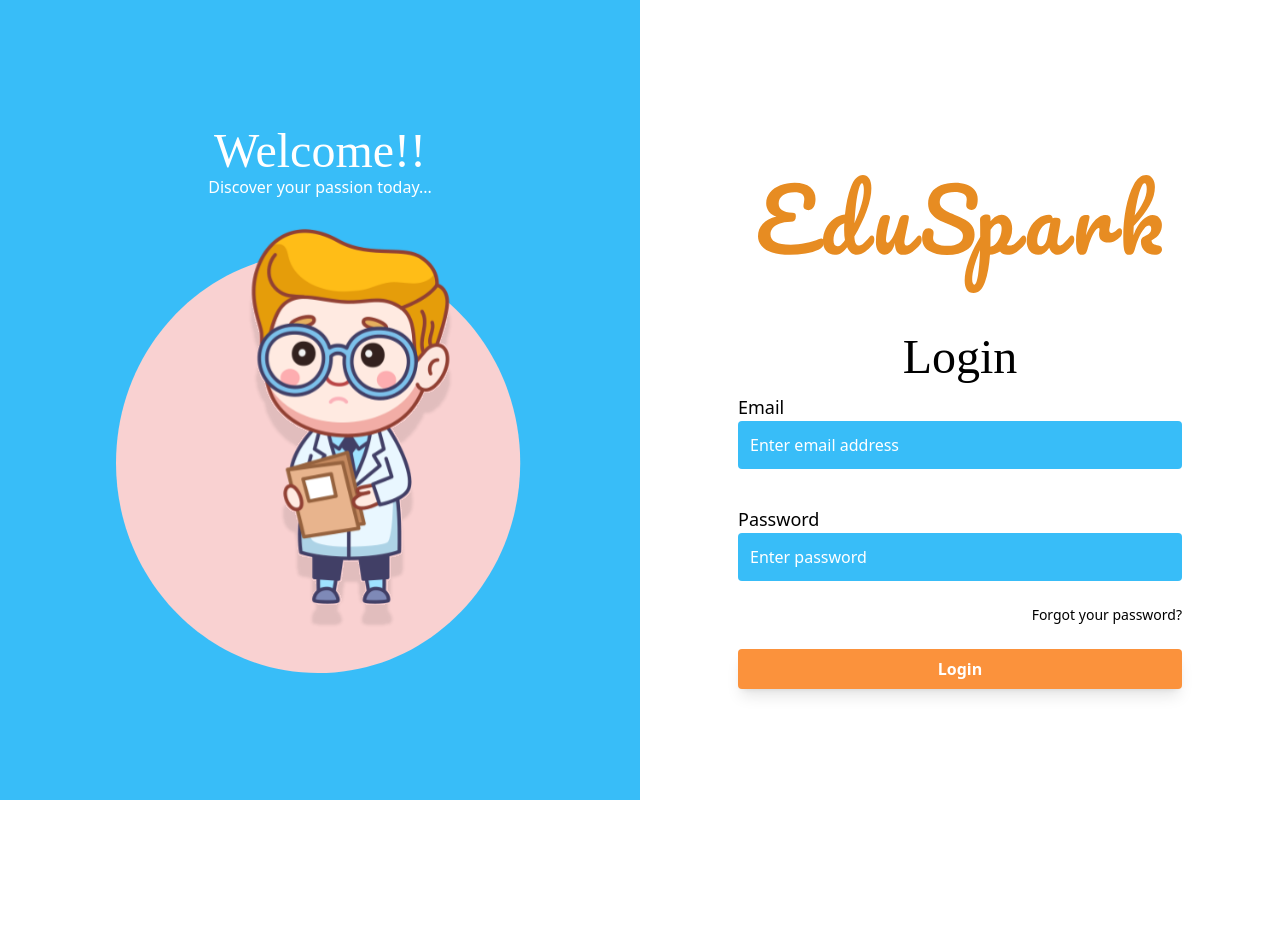
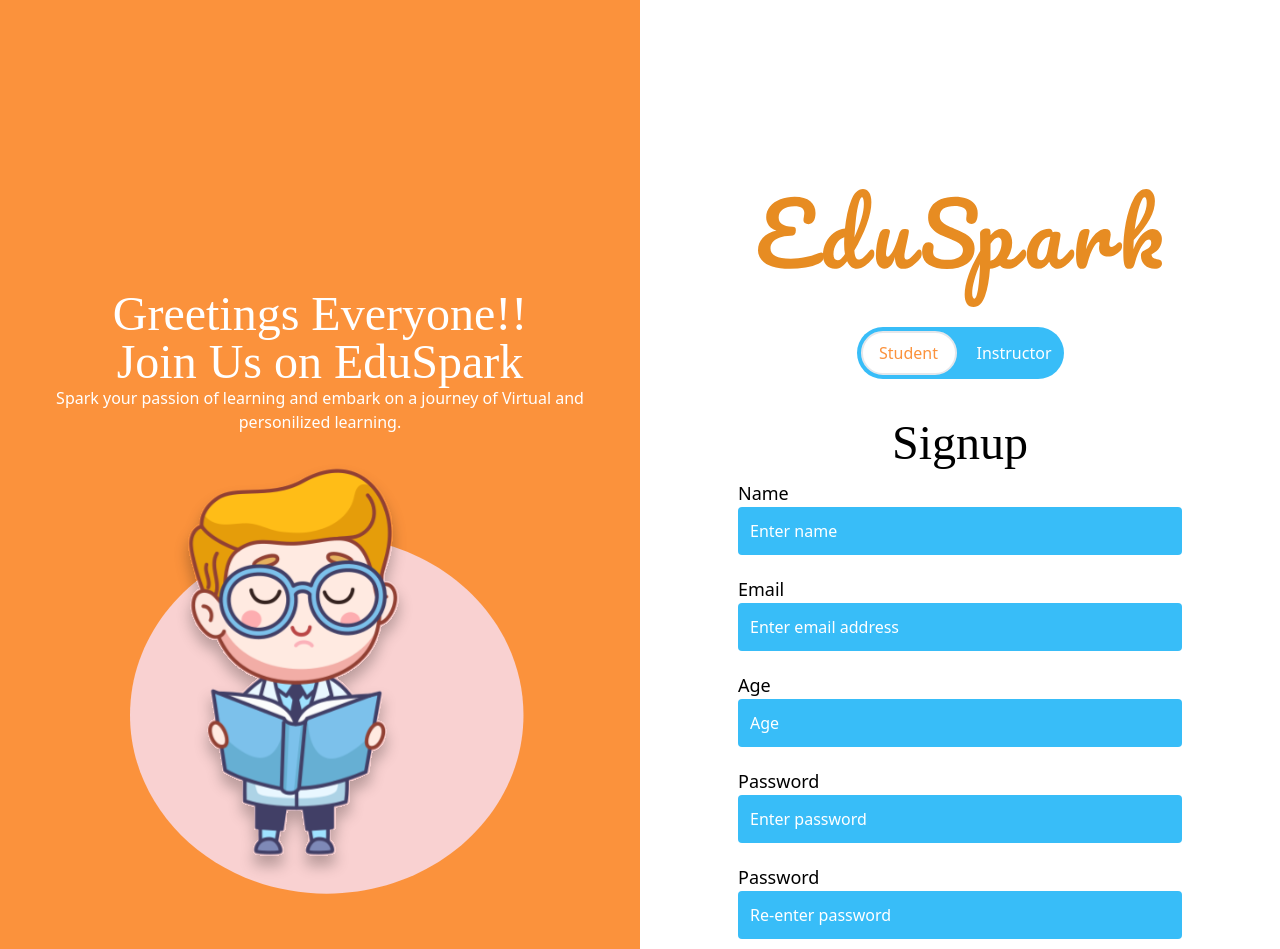
Before and after one commit to OmkarLande/paradox_eduspark, a React (Vite) app: page /signup in a window 1280 px wide. Shown: the top 949 px of the page. Before the commit the page ends 800 px from the top, so only its background shows below. Built offline with nearby package versions, Linux system fonts and the light colour scheme; a web font is replaced by a local one.

Commit message:
signup switch

```diff
--- a/src/components/Signup.jsx
+++ b/src/components/Signup.jsx
@@ -1,6 +1,22 @@
-import React from 'react'
+import React, { useState } from 'react'
+import signup_img from '../images/signup.svg'
+import SignupForm from './SignupForm';
 
 function Signup() {
+
+  const [mode, setMode] = useState("student");
+
+
+
+  const switchToStudent = () => {
+    setMode("student");
+  };
+
+  const switchToInstructor = () => {
+    setMode("instructor");
+  };
+
+
     return (
         <>
           <div
@@ -8,60 +24,38 @@ function Signup() {
              >
 
             <div
-              className=" flex flex-col items-center justify-center bg-sky-400 "
-              style={{ height: "100vh", width: "50%" }}
+              className=" flex flex-col items-center justify-center bg-orange-400 "
+              style={{ height: "150vh", width: "50vw" }}
             >
-                      <h1 className="text-center text-white text-5xl font-Grish ">Welcome!!</h1>
-                      <p className="text-center text-white">Discover your passion today...</p>
-                      <img src="src/images/boylogin.svg" className="ml-10" alt="" style={{"width":"70%"}}/>
+                      <h1 className="text-center text-white text-5xl font-Grish ">Greetings Everyone!! <br /> Join Us on EduSpark</h1>
+                      <p className="text-center text-white">Spark your passion of learning and embark on a journey of Virtual and <br /> personilized learning.</p>
+                      <img src={signup_img} className="mr-10" alt="" style={{"width":"70%"}}/>
             </div>
             <div
-              className="mt-16 flex flex-col items-center justify-center "
-              style={{ height: "100%", width: "50%" }}
+              className="mt-5 flex flex-col items-center justify-center "
+              style={{ height: "100vh", width: "50vw" }}
             >
               <img src="src/images/Logo.svg" alt="" />
-              <form
-                className="flex flex-col mt-10"
-                method="POST"
-                action="#"
-                style={{ width: "444px" }}
+              <div className="flex flex-row bg-sky-400 p-1 rounded-full items-center justify-center w-max m-auto mt-5">
+              <button
+                className={` p-2 ${mode === "student" ? "border-2 text-orange-400 bg-white w-24 rounded-full p-2" : "text-white"
+                  }`}
+                onClick={switchToStudent}
+                type="button"
               >
-                <h1 className="text-center text-5xl font-Grish ">Login</h1>
-                <div className="mb-6 pt-3  ">
-                  <label className="block  text-lg  " for="email">
-                    Email
-                  </label>
-                  <input
-                    type="text"
-                    id="email"
-                    placeholder="Enter email address"
-                    className="bg-sky-400 rounded w-full placeholder:text-white  p-3   "
-                  />
-                </div>
-                <div className="mb-6 pt-3 ">
-                  <label className="block  text-lg   " for="password">
-                    Password
-                  </label>
-                  <input
-                    type="text"
-                    id="email"
-                    placeholder="Enter password"
-                    className="bg-sky-400 rounded w-full placeholder:text-white  p-3   "
-                  />
-                </div>
-                <div className="flex justify-end ">
-                  <a href="#" className="text-sm  mb-6">
-                    Forgot your password?
-                  </a>
-                </div>
+                Student
+              </button>
+              <button
+                className={`ml-3 p-2 ${mode === "instructor" ? "border-2 bg-white w-24 text-orange-400 rounded-full " : "text-white"
+                  }`}
+                onClick={switchToInstructor}
+                type="button"
+              >
+                Instructor
+              </button>
+            </div>
 
-                <button
-                  className="bg-orange-400 text-white font-bold py-2 rounded shadow-lg hover:shadow-xl transition duration-200"
-                  type="submit"
-                >
-                  Login
-                </button>
-              </form>
+            {mode === "student" ? <SignupForm /> : <SignupForm />}
             </div>
           </div>
         </>
--- /dev/null
+++ b/src/components/SignupForm.jsx
@@ -0,0 +1,83 @@
+import React from 'react'
+
+function SignupForm() {
+  return (
+    <form
+    className="flex flex-col mt-10"
+    method="POST"
+    action="#"
+    style={{ width: "444px" }}
+  >
+    <h1 className="text-center text-5xl font-Grish ">Signup</h1>
+    <div className="mb-2 pt-3  ">
+      <label className="block  text-lg" for="name">
+        Name
+      </label>
+      <input
+        type="text"
+        id="name"
+        placeholder="Enter name"
+        className="bg-sky-400 rounded w-full placeholder:text-white  p-3   "
+      />
+    </div>
+    <div className="mb-2 pt-3  ">
+      <label className="block  text-lg" for="email">
+        Email
+      </label>
+      <input
+        type="text"
+        id="email"
+        placeholder="Enter email address"
+        className="bg-sky-400 rounded w-full placeholder:text-white  p-3   "
+      />
+    </div>
+    <div className="mb-2 pt-3  ">
+      <label className="block  text-lg" for="age">
+        Age
+      </label>
+      <input
+        type="number"
+        id="age"
+        placeholder="Age"
+        className="bg-sky-400 rounded w-full placeholder:text-white  p-3   "
+      />
+    </div>
+    <div className="mb-2 pt-3 ">
+      <label className="block  text-lg   " for="password">
+        Password
+      </label>
+      <input
+        type="password"
+        id="email"
+        placeholder="Enter password"
+        className="bg-sky-400 rounded w-full placeholder:text-white  p-3   "
+      />
+    </div>
+    <div className="mb-2 pt-3 ">
+      <label className="block  text-lg   " for="confirm-password">
+        Password
+      </label>
+      <input
+        type="password"
+        id="confirm-password"
+        placeholder="Re-enter password"
+        className="bg-sky-400 rounded w-full placeholder:text-white  p-3   "
+      />
+    </div>
+    <div className="flex ">
+      <a href="#" className="text-sm  mb-6">
+       Already have an account? Login
+      </a>
+    </div>
+
+    <button
+      className="bg-orange-400 text-white font-bold py-2 rounded shadow-lg hover:shadow-xl transition duration-200"
+      type="submit"
+    >
+      Signup
+    </button>
+  </form>
+  )
+}
+
+export default SignupForm
```
Also changed, not shown: src/images/signup.svg (added).
